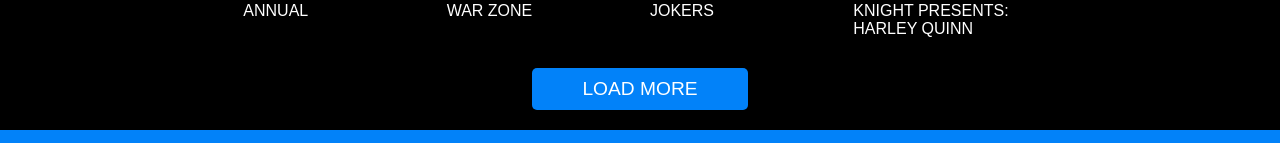
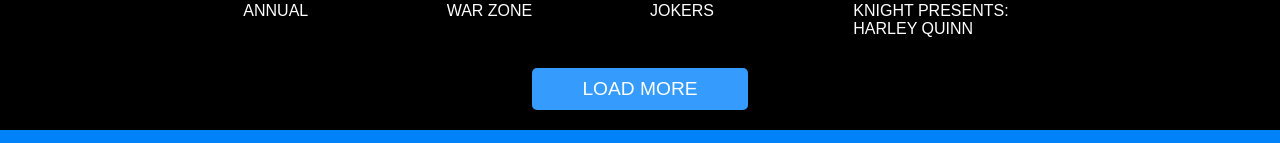
Before and after one commit to patrictobola/vite-comics, a Vue app: page / in a window 1280 px wide. In both pictures the pointer is over the button "LOAD MORE". Shown: the part 1042-1185 px from the top of the page. Built offline with nearby package versions, Linux system fonts and the light colour scheme.

Commit message:
hover effect on load more button

```diff
--- a/src/components/mainsection/MainComics.vue
+++ b/src/components/mainsection/MainComics.vue
@@ -38,5 +38,11 @@ button {
     font-size: 1.2rem;
     padding: 10px 50px;
     margin: 20px auto;
+
+
+    &:hover {
+        background-color: #359cfd;
+        cursor: pointer;
+    }
 }
 </style>
```
